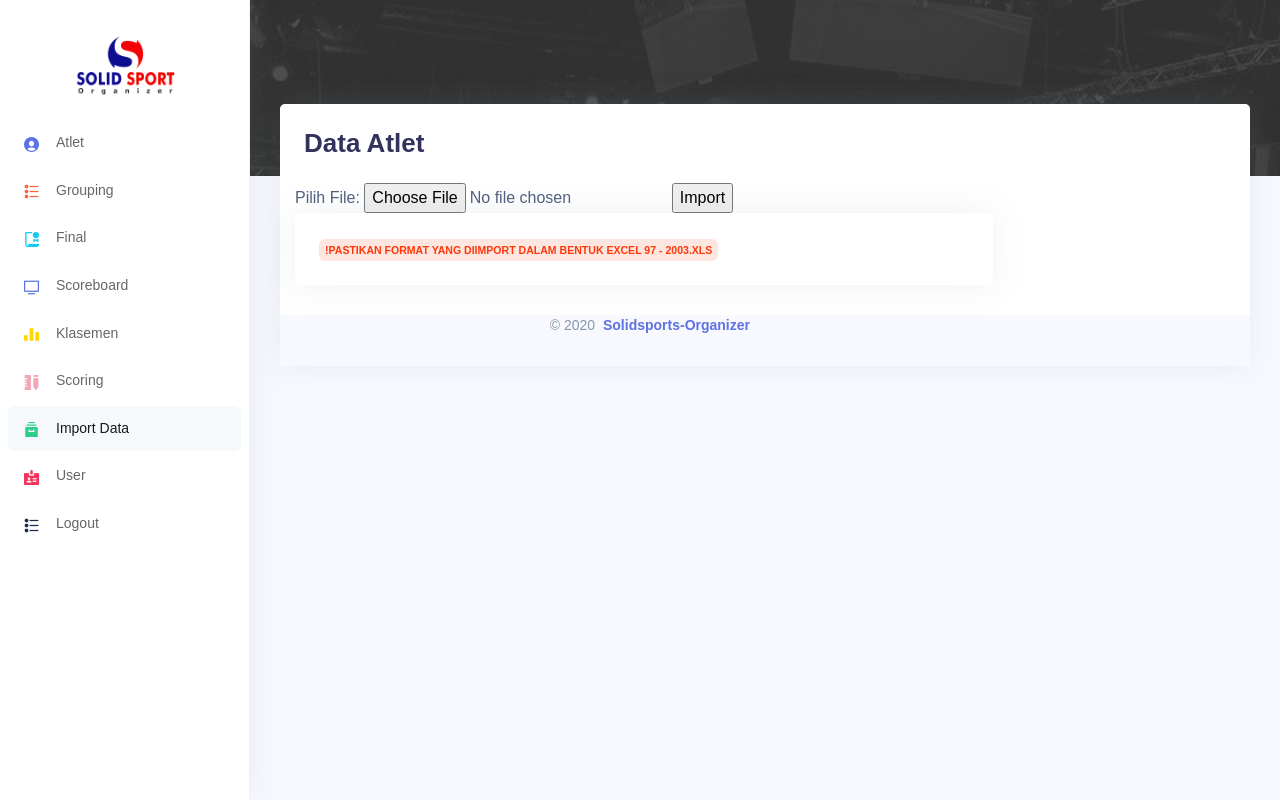
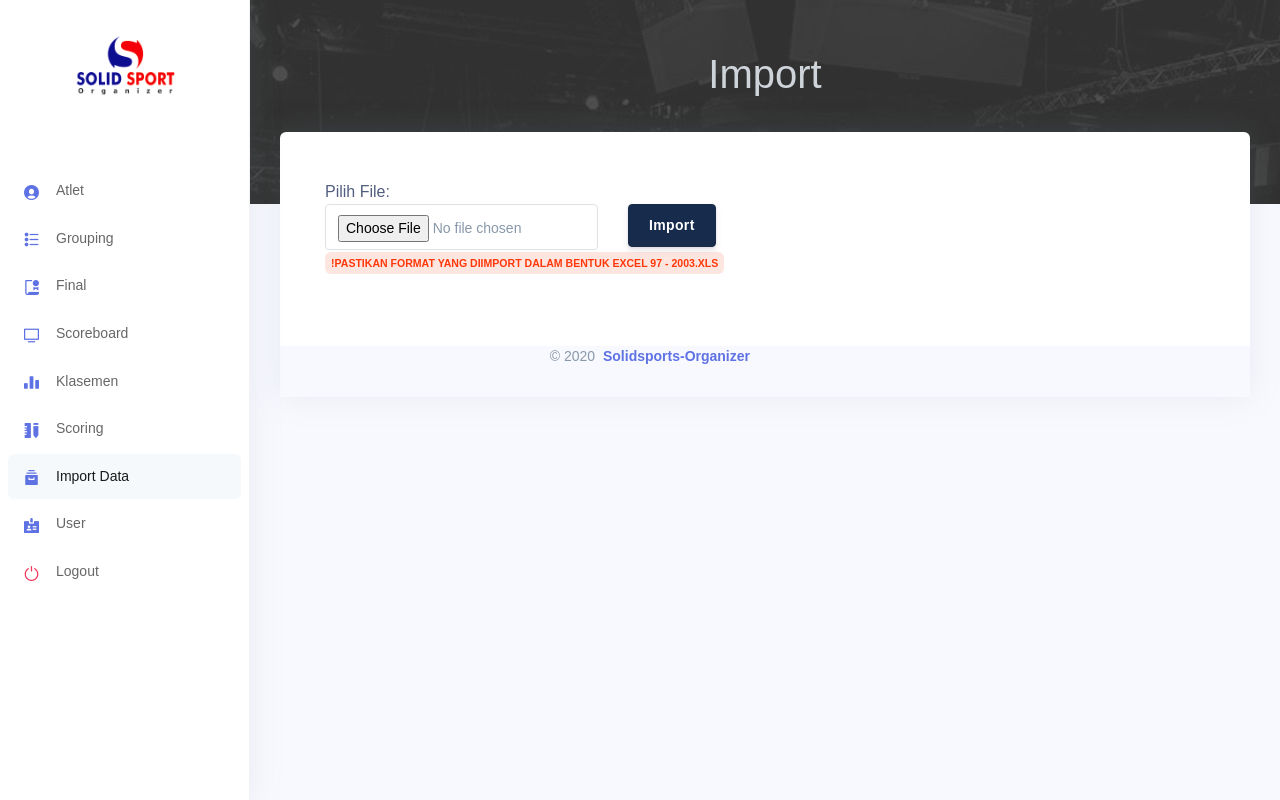
Before and after one commit to Abyravka90/SOLIDSPORT, a PHP site: page /modul/import/index.php in a window 1280 px wide. Run offline with PHP 8.4, Linux system fonts and the light colour scheme; a user stored in the database is signed in; some web fonts are replaced.

Commit message:
dev#2: change color icon and revision header page

```diff
--- a/config/templates/header.php
+++ b/config/templates/header.php
@@ -6,9 +6,9 @@
   <meta name="viewport" content="width=device-width, initial-scale=1, shrink-to-fit=no">
   <meta name="description" content="Start your development with a Dashboard for Bootstrap 4.">
   <meta name="author" content="Creative Tim">
-  <title>.:SOLIDSPORT:.</title>
+  <title>Solidsport</title>
   <!-- Favicon -->
-  <link rel="icon" href="../../assets/img/brand/favicon.png" type="image/png">
+  <link rel="icon" href="../../assets/img/brand/solid.png" type="image/png">
   <!-- Icons -->
   <link rel="stylesheet" href="../../assets/vendor/nucleo/css/nucleo.css" type="text/css">
   <link rel="stylesheet" href="../../assets/vendor/@fortawesome/fontawesome-free/css/all.min.css" type="text/css">
--- a/config/templates/mainContent.php
+++ b/config/templates/mainContent.php
@@ -1,17 +1,24 @@
+<?php
+$test = explode("/", $_SERVER['REQUEST_URI']);
+$mod = $test[count($test) - 2];
+?>
+
 <body>
   <!-- Main content -->
   <div class="main-content" id="panel">
     <!-- Topnav -->
-    <div style="background-image: url('../../assets/img/banner2.jpg');" class="header pb-8">
-        <div class="container-fluid">
-          <div class="header-body">
-            <div class="row align-items-center py-4">
-              <div class="col-lg-6 col-7">
-              </div>
-            </div>
+    <div class="header pb-6" style="background-image: url('../../assets/img/banner2.jpg');" class="header pb-8">
+      <div class="container-fluid">
+        <div class="header-body">
+          <div class="row align-items-center py-4">
+            <p class="text-center text-light mt-3" style="margin:auto;font-size: 40px;text-transform:capitalize;">
+              <?= $mod; ?>
+            </p>
           </div>
         </div>
       </div>
+    </div>
+
     <!-- Page content -->
     <div class="container-fluid mt--6">
       <div class="row">
--- a/config/templates/sidebar.php
+++ b/config/templates/sidebar.php
@@ -2,6 +2,27 @@
 $test = explode("/", $_SERVER['REQUEST_URI']);
 $mod = $test[count($test) - 2];
 ?>
+
+<!-- Modal -->
+<div class="modal fade" id="exampleModal" tabindex="-1" role="dialog" aria-labelledby="exampleModalLabel" aria-hidden="true">
+  <div class="modal-dialog" role="document">
+    <div class="modal-content">
+      <div class="modal-header">
+        <h5 class="modal-title" id="exampleModalLabel">Pemberitahuan</h5>
+        <button type="button" class="close" data-dismiss="modal" aria-label="Close">
+          <span aria-hidden="true">&times;</span>
+        </button>
+      </div>
+      <div class="modal-body">
+        Apakah anda yakin ingin keluar?
+      </div>
+      <div class="modal-footer">
+        <button type="button" class="btn btn-secondary" data-dismiss="modal">Batal</button>
+        <a href="http://<?php echo "$_SERVER[HTTP_HOST]/"; ?>solidsport/modul/logout/" type="button" class="btn btn-danger">Keluar</a>
+      </div>
+    </div>
+  </div>
+</div>
 <!-- Sidenav -->
 <nav class="sidenav navbar navbar-vertical  fixed-left  navbar-expand-xs navbar-light bg-white" id="sidenav-main">
   <div class="scrollbar-inner">
@@ -11,7 +32,7 @@ $mod = $test[count($test) - 2];
         <img src="../../assets/img/logo-2.jpeg" style="max-height: 5rem;" class="navbar-brand-img" alt="...">
       </a>
     </div>
-    <div class="navbar-inner">
+    <div class="navbar-inner mt-5">
       <!-- Collapse -->
       <div class="collapse navbar-collapse" id="sidenav-collapse-main">
         <!-- Nav items -->
@@ -36,7 +57,7 @@ $mod = $test[count($test) - 2];
                 } else {
                   echo 'class="nav-link"';
                 } ?> href="http://<?php echo "$_SERVER[HTTP_HOST]/"; ?>solidsport/modul/grouping/">
-              <i class="ni ni-bullet-list-67 text-orange"></i>
+              <i class="ni ni-bullet-list-67 text-primary"></i>
               <span class="nav-link-text">Grouping</span>
             </a>
           <li class="nav-item">
@@ -46,7 +67,7 @@ $mod = $test[count($test) - 2];
                 } else {
                   echo 'class="nav-link"';
                 } ?>href="http://<?php echo "$_SERVER[HTTP_HOST]/"; ?>solidsport/modul/final/">
-              <i class="ni ni-paper-diploma text-info"></i>
+              <i class="ni ni-paper-diploma text-primary"></i>
               <span class="nav-link-text">Final</span>
             </a>
           </li>
@@ -69,7 +90,7 @@ $mod = $test[count($test) - 2];
                 } else {
                   echo 'class="nav-link"';
                 } ?> href="http://<?php echo "$_SERVER[HTTP_HOST]/"; ?>solidsport/modul/klasemen/">
-              <i class="ni ni-chart-bar-32 text-yellow"></i>
+              <i class="ni ni-chart-bar-32 text-primary"></i>
               <span class="nav-link-text">Klasemen</span>
             </a>
           </li>
@@ -80,7 +101,7 @@ $mod = $test[count($test) - 2];
                 } else {
                   echo 'class="nav-link"';
                 } ?> href="http://<?php echo "$_SERVER[HTTP_HOST]/"; ?>solidsport/modul/scoring/">
-              <i class="ni ni-ruler-pencil text-pink"></i>
+              <i class="ni ni-ruler-pencil text-primary"></i>
               <span class="nav-link-text">Scoring</span>
             </a>
           </li>
@@ -92,7 +113,7 @@ $mod = $test[count($test) - 2];
                 } else {
                   echo 'class="nav-link"';
                 } ?> href="http://<?php echo "$_SERVER[HTTP_HOST]/"; ?>solidsport/modul/import/">
-              <i class="ni ni-archive-2 text-success"></i>
+              <i class="ni ni-archive-2 text-primary"></i>
               <span class="nav-link-text">Import Data</span>
             </a>
           </li>
@@ -102,14 +123,14 @@ $mod = $test[count($test) - 2];
                   echo 'class="nav-link active"';
                 } else {
                   echo 'class="nav-link"';
-                } ?> href="http://<?php echo "$_SERVER[HTTP_HOST]/"; ?>solidsport/modul/user/">
-              <i class="ni ni-badge text-danger"></i>
+                } ?> href="../../modul/undercons.php">
+              <i class="ni ni-badge text-primary"></i>
               <span class="nav-link-text">User</span>
             </a>
           </li>
           <li class="nav-item">
-            <a class="nav-link" href="http://<?php echo "$_SERVER[HTTP_HOST]/"; ?>solidsport/modul/logout/">
-              <i class="ni ni-bullet-list-67 text-default"></i>
+            <a class="nav-link" style="cursor:pointer;" data-toggle="modal" data-target="#exampleModal">
+              <i class="ni ni-button-power  text-danger"></i>
               <span class="nav-link-text">Logout</span>
             </a>
           </li>
--- a/modul/import/index.php
+++ b/modul/import/index.php
@@ -10,10 +10,8 @@ if (!isset($_SESSION['username'])) {
     include "excel_reader2.php";
 ?>
     <!-- Card header -->
-    <div class="card-header border-0">
-        <h1 class="mb-0">Data Atlet</h1>
+    <div class="container-fluid mt-5 mb-5 border-0">
 
-    </div>
         <!-- Se table -->
         <?php
         if (isset($_POST['upload'])) {
@@ -57,22 +55,29 @@ if (!isset($_SESSION['username'])) {
             }
             // hapus kembali file .xls yang di upload tadi
             unlink($_FILES['fileAtlet']['name']);
-
         }
         ?>
-    <div class="col-md-9">
+        <div class="col-md-6">
             <form action="#" method="post" enctype="multipart/form-data">
+                <div class="row">
+                    <div class="col-md-8">
+                        <div class="form-group">
                             Pilih File:
-            <input name="fileAtlet" type="file" required="required">
-            <input name="upload" type="submit" value="Import">
+                            <input name="fileAtlet" class="form-control" type="file" required="required">
+                            <span class="badge badge-warning">!pastikan format yang diimport dalam bentuk Excel 97 - 2003.xls</span>
+                        </div>
+                    </div>
+                    <div class="col-md-4">
+                        <input name="upload" class="btn btn-default mt-4" type="submit" value="Import">
+
+                    </div>
+                </div>
             </form>
-        <div class="card">
 
-            <div class="card-body"><span class="badge badge-warning">!pastikan format yang diimport dalam bentuk Excel 97 - 2003.xls</span></div>
-        </div>
         </div>
     <?php }
     ?>
+    </div>
     <!-- Footer -->
     <?php
     include "../../config/templates/footer.php";
--- a/modul/scoreboard/scoreboard.php
+++ b/modul/scoreboard/scoreboard.php
@@ -140,7 +140,7 @@
                                 <th class="text-center">Nama atlet</th>
                                 <th class="text-center">Kontingen</th>
                                 <th class="text-center">Atribut</th>
-                                <th class="text-center">Point rekap</th>
+                                <th class="text-center">Point</th>
                             </tr>
                         </thead>
                         <tbody>
@@ -149,7 +149,7 @@
                                 <td class="text-center text-capitalize">
                                     Ade Adjie
                                 </td>
-                                <td class="text-center">Citra Indah</td>
+                                <td class="text-center text-capitalize">Citra Indah</td>
                                 <td class="text-center bg-danger text-uppercase">
                                     AKA
                                 </td>
```
Also changed, not shown: modul/atlet/index.php (+27 -21 lines), modul/final/index.php (+63 -35 lines), modul/grouping/index.php (+86 -43 lines), modul/klasemen/index.php (+32 -14 lines), modul/scoreboard/index.php (+3 -5 lines), modul/scoring/index.php (+4 -4 lines), modul/undercons.php (added, +9 -0 lines), assets/img/ada.png (added), assets/img/brand/solid.png (added), assets/img/icon.svg (added), 1 other file. Lines whose indentation alone changed are shown as unchanged.
